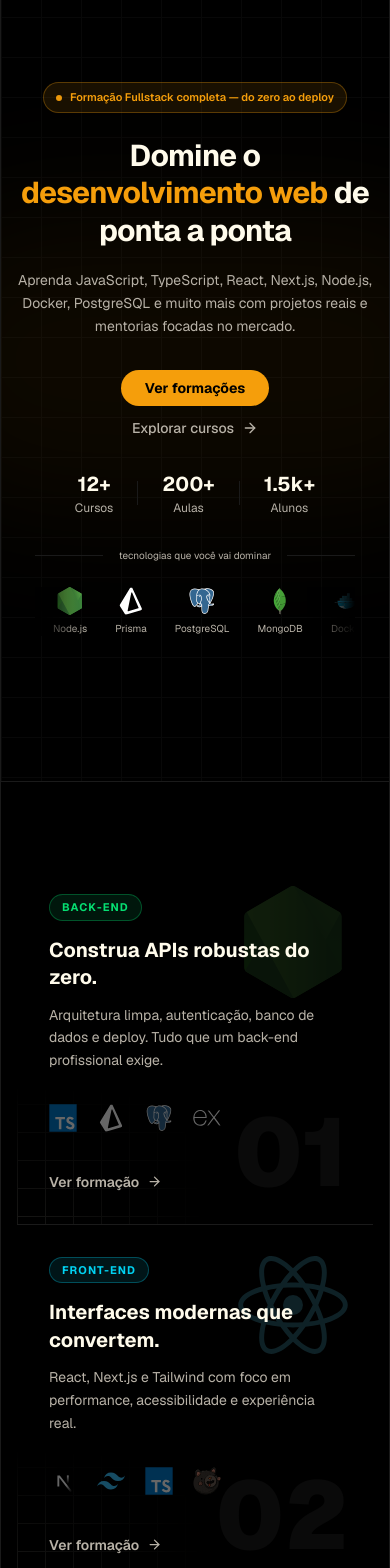
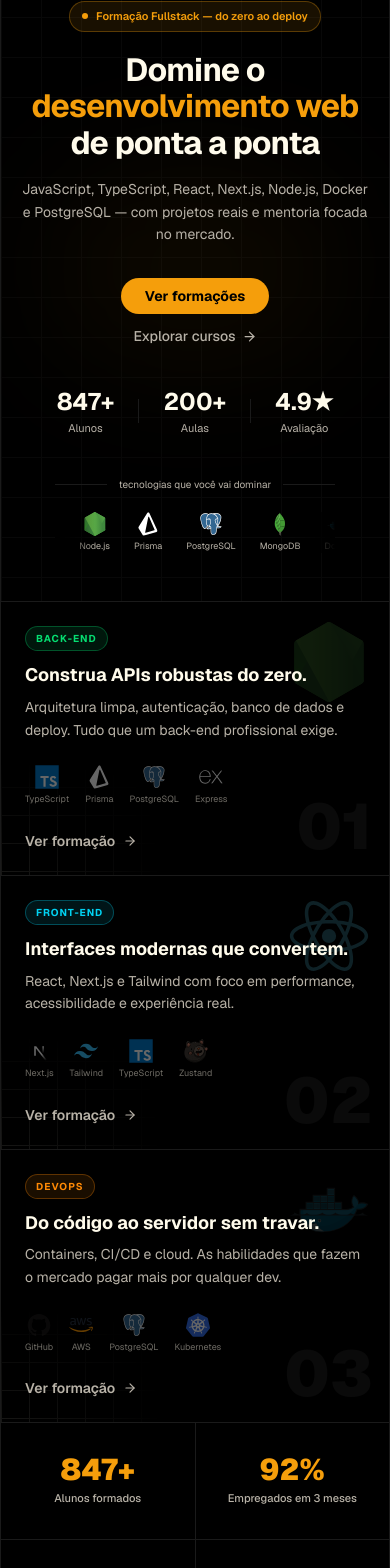
Before and after one commit to odairmichaelbendotti/fullstack-academy, a Next.js app in the folder front-end/: page / in a window 390 px wide. Shown: the part 120-1688 px from the top of the page. Built offline with nearby package versions, Linux system fonts and the light colour scheme; no server answers.

Commit message:
fix: improve mobile layout and UX across hero, tracks and social proof

```diff
--- a/front-end/src/features/home/Hero.tsx
+++ b/front-end/src/features/home/Hero.tsx
@@ -4,27 +4,27 @@ import { ArrowRight } from "lucide-react";
 import { PrimaryButton } from "@/components/ui/Button";
 
 const techStack = [
-  { src: "/tech-icons/frontend/nextjs.svg", label: "Next.js" },
-  { src: "/tech-icons/frontend/react.svg", label: "React" },
-  { src: "/tech-icons/backend/typescript.svg", label: "TypeScript" },
-  { src: "/tech-icons/backend/javascript.svg", label: "JavaScript" },
-  { src: "/tech-icons/backend/nodejs.svg", label: "Node.js" },
-  { src: "/tech-icons/backend/prisma.svg", label: "Prisma" },
-  { src: "/tech-icons/database/postgresql.svg", label: "PostgreSQL" },
-  { src: "/tech-icons/database/mongodb.svg", label: "MongoDB" },
-  { src: "/tech-icons/infrastructure/docker.svg", label: "Docker" },
-  { src: "/tech-icons/tools/git.svg", label: "Git" },
+  { src: "/tech-icons/frontend/nextjs.svg",     label: "Next.js" },
+  { src: "/tech-icons/frontend/react.svg",       label: "React" },
+  { src: "/tech-icons/backend/typescript.svg",   label: "TypeScript" },
+  { src: "/tech-icons/backend/javascript.svg",   label: "JavaScript" },
+  { src: "/tech-icons/backend/nodejs.svg",       label: "Node.js" },
+  { src: "/tech-icons/backend/prisma.svg",       label: "Prisma" },
+  { src: "/tech-icons/database/postgresql.svg",  label: "PostgreSQL" },
+  { src: "/tech-icons/database/mongodb.svg",     label: "MongoDB" },
+  { src: "/tech-icons/infrastructure/docker.svg",label: "Docker" },
+  { src: "/tech-icons/tools/git.svg",            label: "Git" },
 ];
 
 const stats = [
-  { value: "12+", label: "Cursos" },
-  { value: "200+", label: "Aulas" },
-  { value: "1.5k+", label: "Alunos" },
+  { value: "847+",  label: "Alunos" },
+  { value: "200+",  label: "Aulas" },
+  { value: "4.9★",  label: "Avaliação" },
 ];
 
 const Hero = () => {
   return (
-    <section className="relative w-full min-h-screen flex flex-col items-center justify-center px-4 md:px-10 py-10 md:py-14 overflow-hidden">
+    <section className="relative w-full flex flex-col items-center justify-center px-5 md:px-10 pt-16 pb-12 md:pt-24 md:pb-20 overflow-hidden">
       {/* Grid decorativo de fundo */}
       <div
         className="absolute inset-0 opacity-[0.03] pointer-events-none"
@@ -36,96 +36,78 @@ const Hero = () => {
       />
 
       {/* Glow âmbar central */}
-      <div className="absolute top-1/2 left-1/2 -translate-x-1/2 -translate-y-1/2 w-[600px] h-[300px] bg-primary/5 rounded-full blur-3xl pointer-events-none" />
+      <div className="absolute top-1/2 left-1/2 -translate-x-1/2 -translate-y-1/2 w-72 md:w-150 h-48 md:h-75 bg-primary/5 rounded-full blur-3xl pointer-events-none" />
 
-      {/* Badge topo */}
-      <div className="relative z-10 mb-6 flex items-center gap-2 border border-primary/30 bg-primary/10 text-primary text-[11px] md:text-xs font-semibold px-3 md:px-4 py-1.5 rounded-full text-center">
+      {/* Badge */}
+      <div className="relative z-10 mb-5 flex items-center gap-2 border border-primary/30 bg-primary/10 text-primary text-[11px] font-semibold px-3 py-1.5 rounded-full">
         <span className="w-1.5 h-1.5 rounded-full bg-primary animate-pulse shrink-0" />
-        Formação Fullstack completa — do zero ao deploy
+        Formação Fullstack — do zero ao deploy
       </div>
 
       {/* Headline */}
-      <h1 className="relative z-10 max-w-4xl text-center text-3xl md:text-6xl font-bold text-textPrimary leading-tight tracking-tight">
+      <h1 className="relative z-10 max-w-3xl text-center text-[2rem] leading-[1.15] md:text-6xl font-bold text-textPrimary tracking-tight">
         Domine o{" "}
         <span className="text-primary">desenvolvimento web</span>{" "}
         de ponta a ponta
       </h1>
 
       {/* Subtítulo */}
-      <p className="relative z-10 mt-5 max-w-sm md:max-w-xl text-center text-sm md:text-base text-textSecondary leading-relaxed">
-        Aprenda JavaScript, TypeScript, React, Next.js, Node.js, Docker,
-        PostgreSQL e muito mais com projetos reais e mentorias focadas no mercado.
+      <p className="relative z-10 mt-4 max-w-sm md:max-w-xl text-center text-sm md:text-base text-textSecondary leading-relaxed">
+        JavaScript, TypeScript, React, Next.js, Node.js, Docker e PostgreSQL
+        — com projetos reais e mentoria focada no mercado.
       </p>
 
       {/* CTAs */}
-      <div className="relative z-10 mt-8 md:mt-10 flex flex-col sm:flex-row items-center gap-3 md:gap-4 w-full sm:w-auto">
+      <div className="relative z-10 mt-8 flex flex-col sm:flex-row items-center gap-3 w-full max-w-xs sm:max-w-none sm:w-auto">
         <Link href="/formation" className="w-full sm:w-auto flex justify-center">
           <PrimaryButton text="Ver formações" />
         </Link>
         <Link
           href="/courses"
-          className="flex items-center gap-2 text-sm font-medium text-textSecondary hover:text-textPrimary transition-colors duration-300 group"
+          className="flex items-center gap-1.5 text-sm font-medium text-textSecondary hover:text-textPrimary transition-colors duration-300 group"
         >
           Explorar cursos
-          <ArrowRight
-            size={16}
-            className="group-hover:translate-x-1 transition-transform duration-300"
-          />
+          <ArrowRight size={15} className="group-hover:translate-x-1 transition-transform duration-300" />
         </Link>
       </div>
 
       {/* Stats */}
-      <div className="relative z-10 mt-8 md:mt-10 flex items-center gap-6 md:gap-12">
+      <div className="relative z-10 mt-10 flex items-center gap-6 md:gap-12">
         {stats.map((stat, i) => (
           <div key={stat.label} className="flex items-center gap-6 md:gap-12">
             <div className="flex flex-col items-center">
-              <span className="text-xl md:text-3xl font-bold text-textPrimary">
-                {stat.value}
-              </span>
-              <span className="text-xs text-textSecondary mt-0.5">
-                {stat.label}
-              </span>
+              <span className="text-2xl md:text-3xl font-bold text-textPrimary">{stat.value}</span>
+              <span className="text-[11px] text-textSecondary mt-0.5">{stat.label}</span>
             </div>
-            {i < stats.length - 1 && (
-              <div className="w-px h-6 md:h-8 bg-outline" />
-            )}
+            {i < stats.length - 1 && <div className="w-px h-6 bg-outline" />}
           </div>
         ))}
       </div>
 
       {/* Divisor */}
-      <div className="relative z-10 mt-8 md:mt-10 w-full max-w-xs md:max-w-2xl flex items-center gap-4">
+      <div className="relative z-10 mt-10 w-full max-w-70 md:max-w-2xl flex items-center gap-3">
         <div className="flex-1 h-px bg-outline" />
-        <span className="text-[10px] md:text-xs text-textSecondary whitespace-nowrap">
-          tecnologias que você vai dominar
-        </span>
+        <span className="text-[10px] text-textSecondary whitespace-nowrap">tecnologias que você vai dominar</span>
         <div className="flex-1 h-px bg-outline" />
       </div>
 
-      {/* Tech stack — carrossel infinito */}
-      <div className="relative z-10 mt-6 w-full max-w-xs md:max-w-3xl">
-        {/* sombras laterais */}
-        <div className="absolute inset-y-0 left-0 w-12 md:w-20 z-10 pointer-events-none"
-          style={{ background: "linear-gradient(to right, var(--bg) 0%, transparent 100%)" }} />
-        <div className="absolute inset-y-0 right-0 w-12 md:w-20 z-10 pointer-events-none"
-          style={{ background: "linear-gradient(to left, var(--bg) 0%, transparent 100%)" }} />
-
+      {/* Carrossel */}
+      <div className="relative z-10 mt-5 w-full max-w-70 md:max-w-2xl">
+        <div className="absolute inset-y-0 left-0 w-10 md:w-16 z-10 pointer-events-none"
+          style={{ background: "linear-gradient(to right, var(--bg), transparent)" }} />
+        <div className="absolute inset-y-0 right-0 w-10 md:w-16 z-10 pointer-events-none"
+          style={{ background: "linear-gradient(to left, var(--bg), transparent)" }} />
         <div className="overflow-hidden">
           <div
-            className="flex items-center gap-7 md:gap-10"
+            className="flex items-center gap-6 md:gap-10"
             style={{ animation: "marquee 16s linear infinite", width: "max-content" }}
           >
             {[...techStack, ...techStack].map((tech, i) => (
-              <div key={i} className="flex flex-col items-center gap-1.5 shrink-0">
-                <div className="w-7 h-7 md:w-8 md:h-8 relative">
-                  <Image
-                    src={tech.src}
-                    alt={tech.label}
-                    fill
-                    className="object-contain"
-                  />
+              <div key={i} className="flex flex-col items-center gap-1 shrink-0">
+                <div className="w-6 h-6 md:w-8 md:h-8 relative">
+                  <Image src={tech.src} alt={tech.label} fill className="object-contain" />
                 </div>
-                <span className="text-[10px] text-textSecondary">{tech.label}</span>
+                <span className="text-[9px] md:text-[10px] text-textSecondary">{tech.label}</span>
               </div>
             ))}
           </div>
--- a/front-end/src/features/home/SocialProof.tsx
+++ b/front-end/src/features/home/SocialProof.tsx
@@ -1,6 +1,6 @@
 const stats = [
   { value: "847+", label: "Alunos formados" },
-  { value: "92%", label: "Empregados em até 3 meses" },
+  { value: "92%",  label: "Empregados em 3 meses" },
   { value: "4.9★", label: "Avaliação média" },
   { value: "200+", label: "Horas de conteúdo" },
 ];
@@ -38,17 +38,17 @@ const testimonials = [
 
 const SocialProof = () => {
   return (
-    <section className="relative w-full border-t border-outline px-4 md:px-10 py-20">
+    <section className="relative w-full border-t border-outline">
       <div className="max-w-7xl mx-auto">
 
-        {/* métricas */}
-        <div className="grid grid-cols-2 md:grid-cols-4 gap-px bg-outline mb-px">
+        {/* métricas — 2 cols em mobile, 4 em desktop */}
+        <div className="grid grid-cols-2 md:grid-cols-4 gap-px bg-outline">
           {stats.map((stat) => (
-            <div key={stat.label} className="bg-bg px-8 py-10 flex flex-col items-center text-center">
-              <span className="text-4xl md:text-5xl font-black text-primary leading-none mb-2">
+            <div key={stat.label} className="bg-bg px-5 py-8 md:px-8 md:py-10 flex flex-col items-center text-center">
+              <span className="text-3xl md:text-5xl font-black text-primary leading-none mb-1.5">
                 {stat.value}
               </span>
-              <span className="text-xs text-textSecondary font-medium tracking-wide">
+              <span className="text-[11px] md:text-xs text-textSecondary font-medium leading-snug">
                 {stat.label}
               </span>
             </div>
@@ -60,26 +60,26 @@ const SocialProof = () => {
           {testimonials.map((t) => (
             <div
               key={t.name}
-              className="group bg-bg hover:bg-surface transition-colors duration-300 p-8 flex flex-col gap-5"
+              className="bg-bg p-5 md:p-8 flex flex-col gap-4"
             >
-              {/* aspas decorativas */}
-              <span className="text-5xl font-black text-primary/20 leading-none select-none -mb-3">
+              {/* aspas */}
+              <span className="text-4xl font-black text-primary/20 leading-none select-none -mb-2">
                 "
               </span>
 
               {/* texto */}
-              <p className="text-sm md:text-base text-textSecondary leading-relaxed flex-1">
+              <p className="text-sm text-textSecondary leading-relaxed flex-1">
                 {t.text}
               </p>
 
               {/* autor */}
-              <div className="flex items-center gap-3 pt-4 border-t border-outline">
-                <div className="w-10 h-10 rounded-full bg-primary/10 border border-primary/20 flex items-center justify-center shrink-0">
+              <div className="flex items-center gap-3 pt-3 border-t border-outline">
+                <div className="w-9 h-9 rounded-full bg-primary/10 border border-primary/20 flex items-center justify-center shrink-0">
                   <span className="text-xs font-bold text-primary">{t.initials}</span>
                 </div>
                 <div>
-                  <p className="text-sm font-semibold text-textPrimary">{t.name}</p>
-                  <p className="text-xs text-textSecondary">
+                  <p className="text-sm font-semibold text-textPrimary leading-tight">{t.name}</p>
+                  <p className="text-xs text-textSecondary mt-0.5">
                     {t.role} · <span className="text-primary">{t.company}</span>
                   </p>
                 </div>
--- a/front-end/src/features/home/Tracks.tsx
+++ b/front-end/src/features/home/Tracks.tsx
@@ -55,26 +55,27 @@ const tracks: Track[] = [
     href: "/formation",
     mainIcon: { src: "/tech-icons/infrastructure/docker.svg", label: "Docker" },
     techs: [
-      { src: "/tech-icons/tools/github.svg",           label: "GitHub" },
-      { src: "/tech-icons/infrastructure/aws.svg",     label: "AWS" },
-      { src: "/tech-icons/database/postgresql.svg",    label: "PostgreSQL" },
+      { src: "/tech-icons/tools/github.svg",              label: "GitHub" },
+      { src: "/tech-icons/infrastructure/aws.svg",        label: "AWS" },
+      { src: "/tech-icons/database/postgresql.svg",       label: "PostgreSQL" },
       { src: "/tech-icons/infrastructure/kubernetes.svg", label: "Kubernetes" },
     ],
     badgeClass: "text-orange-400 border-orange-400/30 bg-orange-400/10",
   },
 ];
 
-/* grid quadriculado — canto inferior esquerdo, fade via mask-image (independe da cor de fundo) */
 function SquareGrid() {
   return (
     <div
-      className="absolute bottom-0 left-0 w-56 h-44 pointer-events-none opacity-[0.09]"
+      className="absolute bottom-0 left-0 w-48 h-36 pointer-events-none opacity-[0.09]"
       style={{
         backgroundImage:
           "linear-gradient(var(--textPrimary) 1px, transparent 1px), linear-gradient(90deg, var(--textPrimary) 1px, transparent 1px)",
         backgroundSize: "28px 28px",
-        WebkitMaskImage: "linear-gradient(to right, black 0%, transparent 85%), linear-gradient(to top, black 0%, transparent 80%)",
-        maskImage: "linear-gradient(to right, black 0%, transparent 85%), linear-gradient(to top, black 0%, transparent 80%)",
+        WebkitMaskImage:
+          "linear-gradient(to right, black 0%, transparent 85%), linear-gradient(to top, black 0%, transparent 80%)",
+        maskImage:
+          "linear-gradient(to right, black 0%, transparent 85%), linear-gradient(to top, black 0%, transparent 80%)",
         WebkitMaskComposite: "destination-in",
         maskComposite: "intersect",
       }}
@@ -84,64 +85,50 @@ function SquareGrid() {
 
 const Tracks = () => {
   return (
-    <section className="relative w-full border-t border-outline px-4 md:px-10 py-20">
+    <section className="relative w-full border-t border-outline">
       <div className="max-w-7xl mx-auto grid grid-cols-1 md:grid-cols-3 gap-px bg-outline">
         {tracks.map((track) => (
           <div
             key={track.number}
-            className="group relative bg-bg p-8 md:p-10 flex flex-col overflow-hidden"
+            className="group relative bg-bg p-6 md:p-10 flex flex-col overflow-hidden min-h-0"
           >
-            {/* grid quadriculado — canto superior direito */}
             <SquareGrid />
 
-
-            {/* número tipográfico */}
-            <span className="absolute bottom-6 right-6 text-[96px] font-black text-outline/40 select-none leading-none pointer-events-none group-hover:text-outline/20 transition-colors duration-500">
+            {/* número tipográfico — menor em mobile */}
+            <span className="absolute bottom-4 right-4 text-[64px] md:text-[96px] font-black text-outline/40 select-none leading-none pointer-events-none group-hover:text-outline/20 transition-colors duration-500">
               {track.number}
             </span>
 
-            {/* ícone principal — absoluto, canto superior direito, abaixo da grade */}
-            <div className="absolute top-6 right-6 z-1 w-28 h-28 opacity-15 group-hover:opacity-25 transition-opacity duration-500 pointer-events-none">
-              <Image
-                src={track.mainIcon.src}
-                alt={track.mainIcon.label}
-                fill
-                className="object-contain"
-              />
+            {/* ícone principal */}
+            <div className="absolute top-5 right-5 z-1 w-20 h-20 md:w-28 md:h-28 opacity-15 group-hover:opacity-25 transition-opacity duration-500 pointer-events-none">
+              <Image src={track.mainIcon.src} alt={track.mainIcon.label} fill className="object-contain" />
             </div>
 
             {/* badge */}
-            <span className={`relative z-10 w-fit text-[11px] font-bold tracking-widest uppercase px-3 py-1 rounded-full border mb-4 ${track.badgeClass}`}>
+            <span className={`relative z-10 w-fit text-[10px] font-bold tracking-widest uppercase px-2.5 py-1 rounded-full border mb-3 ${track.badgeClass}`}>
               {track.label}
             </span>
 
             {/* título */}
-            <h3 className="relative z-10 text-xl md:text-2xl font-bold text-textPrimary leading-snug mb-3">
+            <h3 className="relative z-10 text-lg md:text-2xl font-bold text-textPrimary leading-snug mb-2">
               {track.title}
             </h3>
 
             {/* descrição */}
-            <p className="relative z-10 text-sm text-textSecondary leading-relaxed mb-8">
+            <p className="relative z-10 text-sm text-textSecondary leading-relaxed mb-6">
               {track.description}
             </p>
 
-            {/* ícones de tecnologia — com tooltip */}
-            <div className="relative z-10 flex items-center gap-5 mb-10">
+            {/* ícones de tecnologia — label sempre visível em mobile */}
+            <div className="relative z-10 flex items-end gap-4 mb-6">
               {track.techs.map((tech) => (
-                <div key={tech.label} className="group/tech relative flex flex-col items-center">
-                  <div className="w-7 h-7 relative opacity-40 group-hover:opacity-70 group-hover/tech:opacity-100 transition-opacity duration-300">
-                    <Image
-                      src={tech.src}
-                      alt={tech.label}
-                      fill
-                      className="object-contain"
-                    />
+                <div key={tech.label} className="group/tech relative flex flex-col items-center gap-1">
+                  <div className="w-6 h-6 md:w-7 md:h-7 relative opacity-40 group-hover:opacity-70 group-hover/tech:opacity-100 transition-opacity duration-300">
+                    <Image src={tech.src} alt={tech.label} fill className="object-contain" />
                   </div>
-                  {/* tooltip */}
-                  <div className="absolute -top-8 left-1/2 -translate-x-1/2 px-2 py-1 bg-surface border border-outline rounded text-[10px] font-medium text-textPrimary whitespace-nowrap opacity-0 group-hover/tech:opacity-100 transition-opacity duration-200 pointer-events-none">
+                  <span className="text-[9px] md:text-[10px] text-textSecondary/60 group-hover/tech:text-textSecondary transition-colors duration-200">
                     {tech.label}
-                    <span className="absolute top-full left-1/2 -translate-x-1/2 border-4 border-transparent border-t-outline" />
-                  </div>
+                  </span>
                 </div>
               ))}
             </div>
@@ -152,13 +139,10 @@ const Tracks = () => {
               className="relative z-10 mt-auto inline-flex items-center gap-2 text-sm font-semibold text-textSecondary group-hover:text-primary transition-colors duration-300"
             >
               Ver formação
-              <ArrowRight
-                size={15}
-                className="group-hover:translate-x-1 transition-transform duration-300"
-              />
+              <ArrowRight size={14} className="group-hover:translate-x-1 transition-transform duration-300" />
             </Link>
 
-            {/* linha âmbar — cresce da esquerda no hover */}
+            {/* linha âmbar */}
             <span className="absolute bottom-0 left-0 w-0 h-0.5 bg-primary group-hover:w-full transition-all duration-500 ease-out" />
           </div>
         ))}
```
